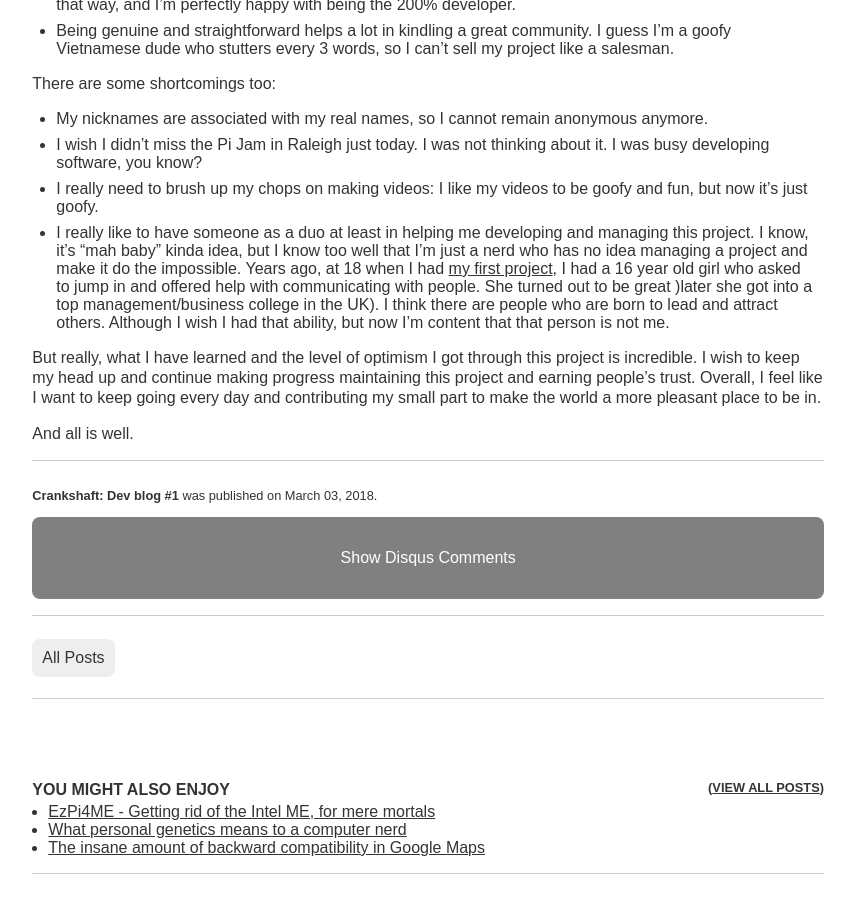
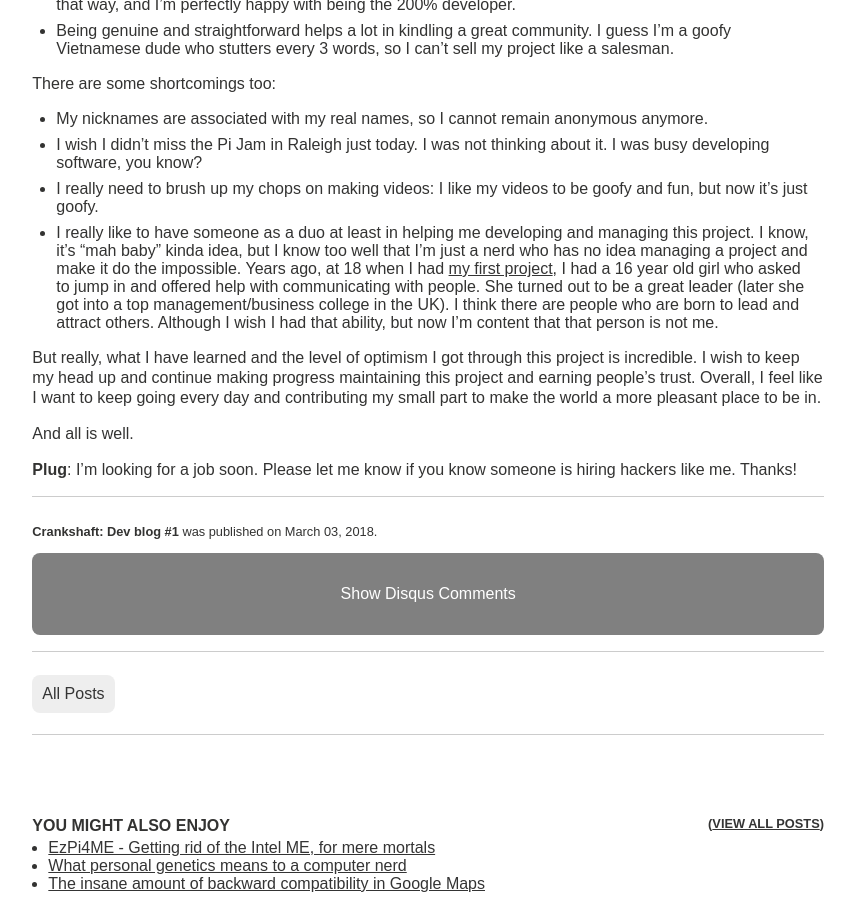
Before and after one commit to htruong/htruong.github.io, a Jekyll site: the page built from _posts/2018-03-03-crankshaft-dev-blog-1.markdown, in a window 1280 px wide and 900 px high, scrolled down 1320 px. Shown: the whole window, without its empty margins (316-1171 px from the left). Built offline with Jekyll 4.4.1, drawn with Linux system fonts in a browser that asks for light colours.

Commit message:
[blog] add plug

```diff
--- a/_posts/2018-03-03-crankshaft-dev-blog-1.markdown
+++ b/_posts/2018-03-03-crankshaft-dev-blog-1.markdown
@@ -23,8 +23,10 @@ There are some shortcomings too:
 - My nicknames are associated with my real names, so I cannot remain anonymous anymore.
 - I wish I didn't miss the Pi Jam in Raleigh just today. I was not thinking about it. I was busy developing software, you know?
 - I really need to brush up my chops on making videos: I like my videos to be goofy and fun, but now it's just goofy.
-- I really like to have someone as a duo at least in helping me developing and managing this project. I know, it's "mah baby" kinda idea, but I know too well that I'm just a nerd who has no idea managing a project and make it do the impossible. Years ago, at 18 when I had [my first project](/posts/Harry-Potter-and-me.html), I had a 16 year old girl who asked to jump in and offered help with communicating with people. She turned out to be great )later she got into a top management/business college in the UK). I think there are people who are born to lead and attract others. Although I wish I had that ability, but now I'm content that that person is not me.
+- I really like to have someone as a duo at least in helping me developing and managing this project. I know, it's "mah baby" kinda idea, but I know too well that I'm just a nerd who has no idea managing a project and make it do the impossible. Years ago, at 18 when I had [my first project](/posts/Harry-Potter-and-me.html), I had a 16 year old girl who asked to jump in and offered help with communicating with people. She turned out to be a great leader (later she got into a top management/business college in the UK). I think there are people who are born to lead and attract others. Although I wish I had that ability, but now I'm content that that person is not me.
 
 But really, what I have learned and the level of optimism I got through this project is incredible. I wish to keep my head up and continue making progress maintaining this project and earning people's trust. Overall, I feel like I want to keep going every day and contributing my small part to make the world a more pleasant place to be in.
 
 And all is well.
+
+**Plug**: I'm looking for a job soon. Please let me know if you know someone is hiring hackers like me. Thanks!
```
